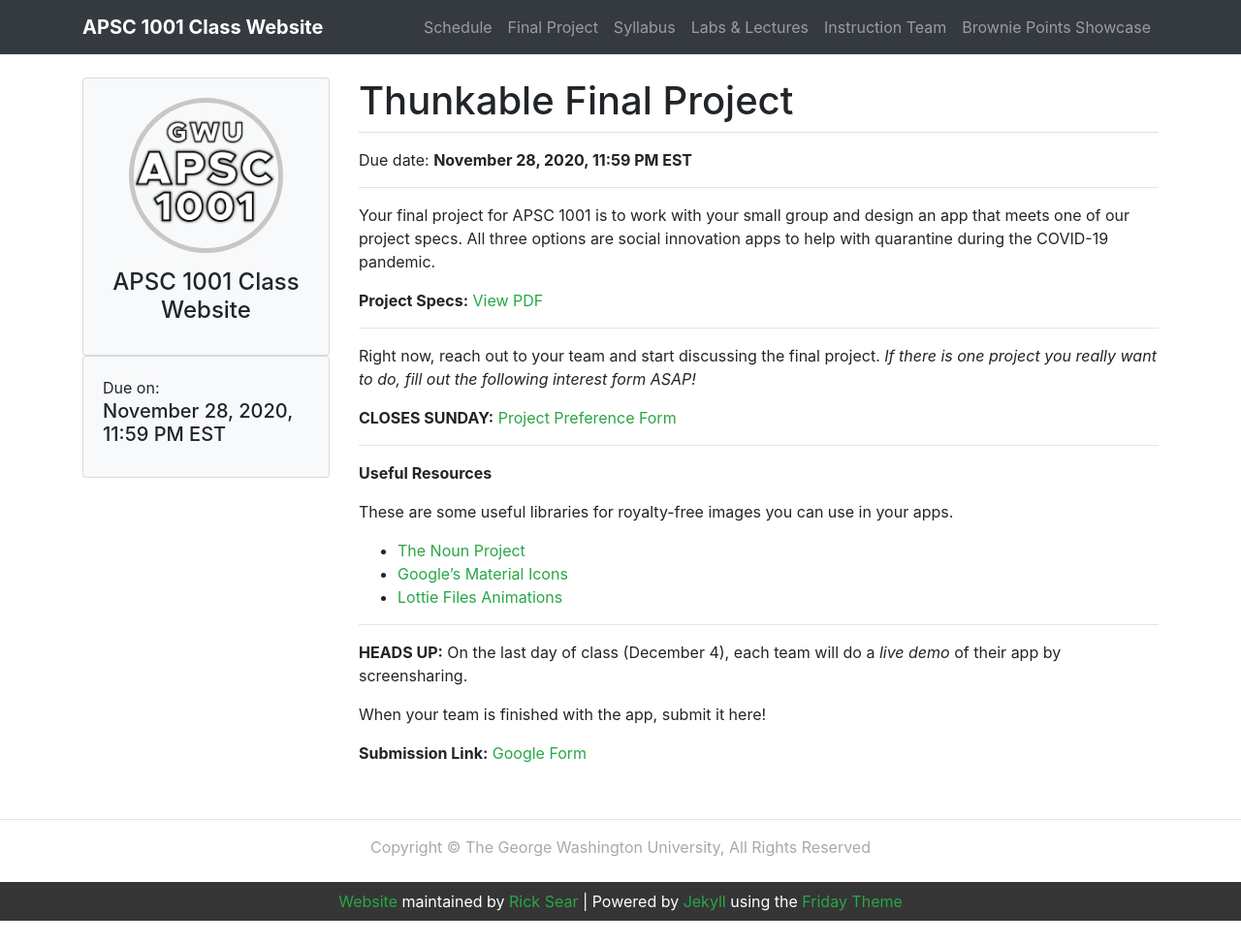
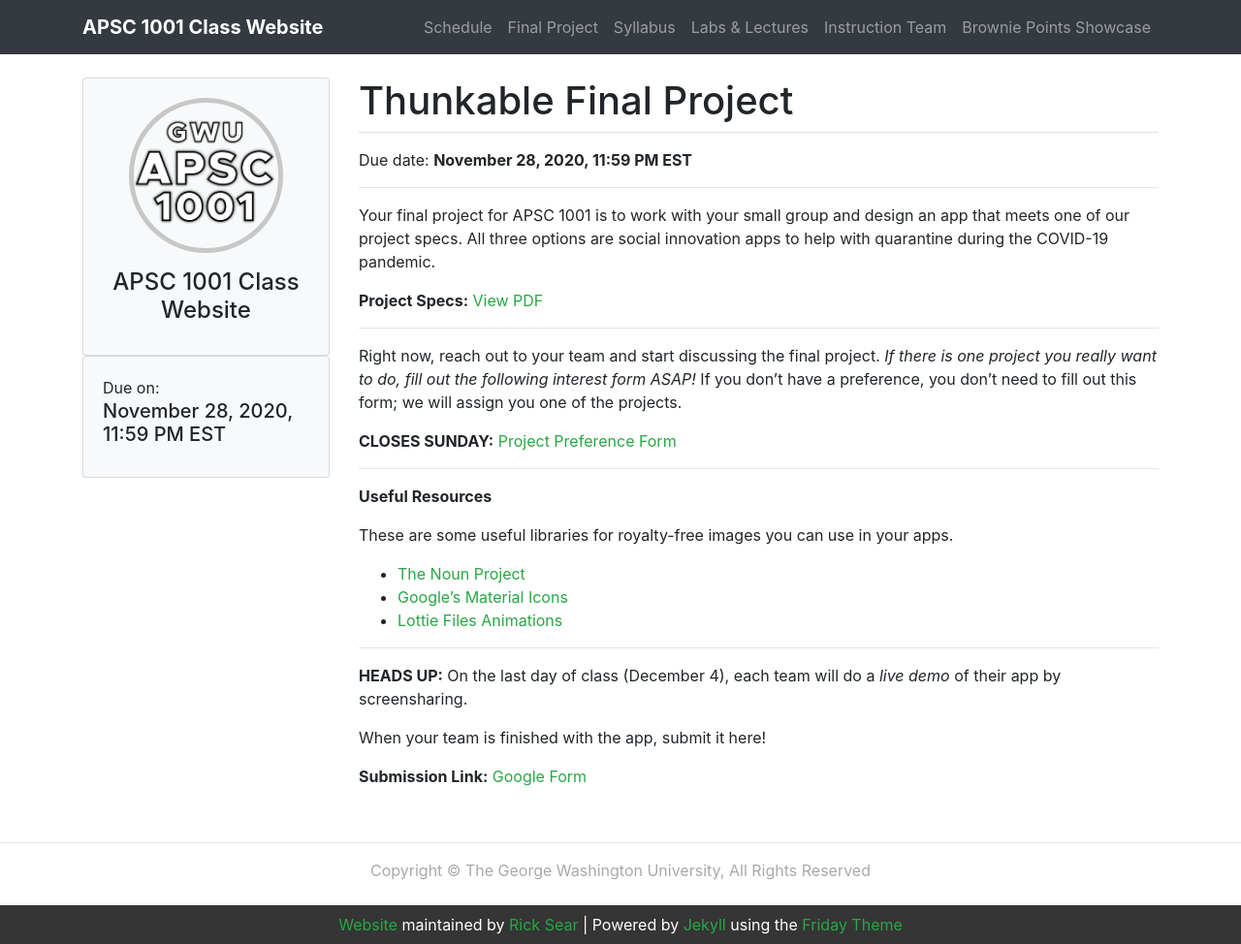
Before and after one commit to GWU-APSC1001/gwu-apsc1001.github.io, a Jekyll site: the page built from _assignments/thunkable-final.md, in a window 1280 px wide and 974 px high. Shown: the whole window at 97% size. Built offline with Jekyll 4.4.1, drawn with Linux system fonts in a browser that asks for light colours.

Commit message:
Update thunkable-final.md

```diff
--- a/_assignments/thunkable-final.md
+++ b/_assignments/thunkable-final.md
@@ -11,7 +11,7 @@ Your final project for APSC 1001 is to work with your small group and design an
 
 <hr>
 
-Right now, reach out to your team and start discussing the final project. *If there is one project you really want to do, fill out the following interest form ASAP!*
+Right now, reach out to your team and start discussing the final project. *If there is one project you really want to do, fill out the following interest form ASAP!* If you don't have a preference, you don't need to fill out this form; we will assign you one of the projects.
 
 **CLOSES SUNDAY:** <a href="https://docs.google.com/forms/d/e/1FAIpQLSfwaXbMvyZn3_QtYMYUGVv7HpCgWj6znQ1JKSFF4w7uXWGRiQ/viewform?usp=sf_link" target="_blank">Project Preference Form</a>
 
```
